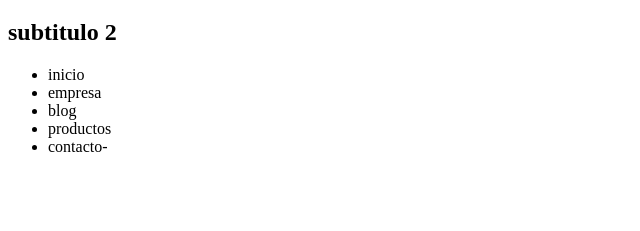
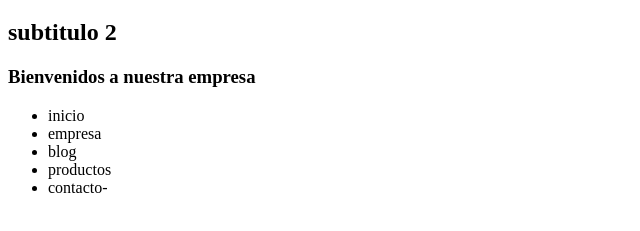
Before and after one commit to Juanmarin2007/proyecto1, a plain HTML site: page index.html in a window 1280 px wide. Shown: the part 61-292 px from the top of the page, without its empty margins (0-640 px from the left). Drawn offline with Linux system fonts and the light colour scheme.

Commit message:
Cambios en RamaPrincipal

```diff
--- a/index.html
+++ b/index.html
@@ -1,3 +1,4 @@
+
 <!DOCTYPE html>
 <html lang="en">
 <head>
@@ -8,6 +9,7 @@
 <body>
     <h1> Bienvenidos </h1>
     <h2> subtitulo 2</h2>
+    <h3>Bienvenidos a nuestra empresa</h3>
     <div class="navegacion">
         <ul>
             <li>inicio</li>
```
